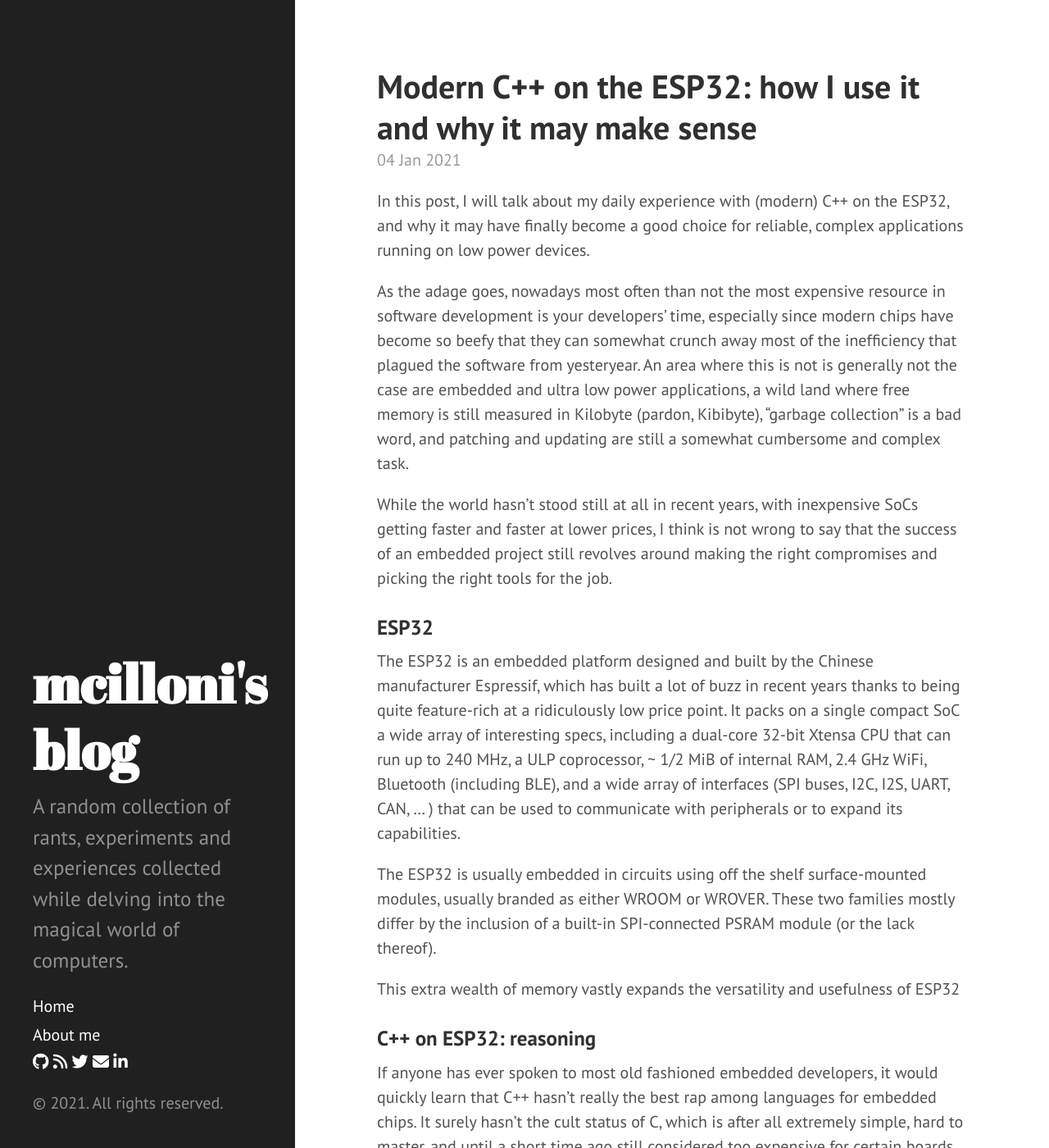
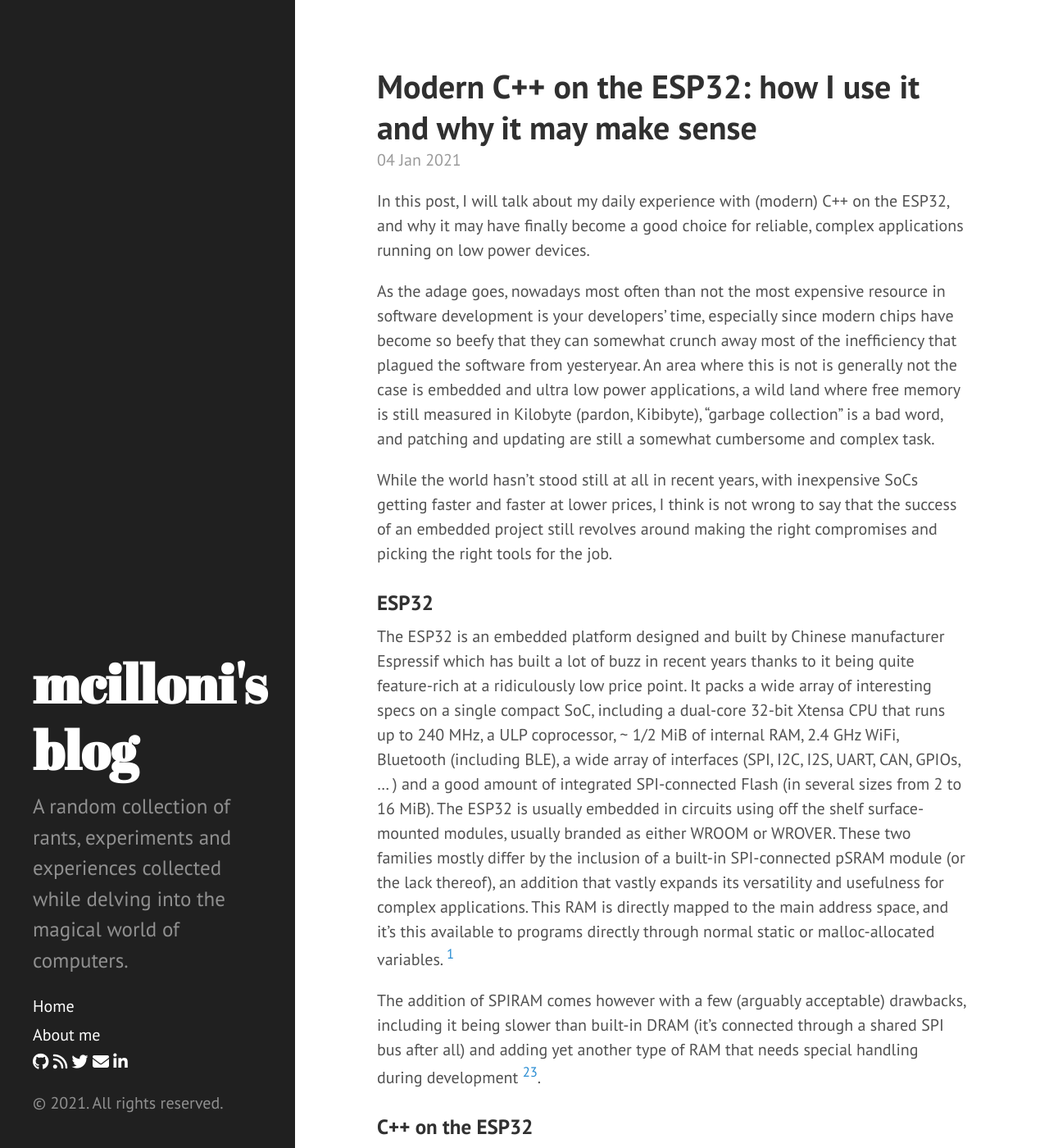
Before and after one commit to mcilloni/mcilloni.github.io, a Jekyll site: the page built from _posts/2021-01-04-CXX-on-ESP32.md, in a window 1280 px wide and 1400 px high. Shown: the whole window at 82% size. Built offline with Jekyll 4.4.1, drawn with Linux system fonts in a browser that asks for light colours; nearby versions of some CDN libraries; comment, search, counter and statistics services are not loaded; some of the changed text lies outside the part shown.

Commit message:
post: more work

```diff
--- a/_posts/2021-01-04-CXX-on-ESP32.md
+++ b/_posts/2021-01-04-CXX-on-ESP32.md
@@ -5,20 +5,18 @@ title: "Modern C++ on the ESP32: how I use it and why it may make sense"
 
 In this post, I will talk about my daily experience with (modern) C++ on the ESP32, and why it may have finally become a good choice for reliable, complex applications running on low power devices.
 
-As the adage goes, nowadays most often than not the most expensive resource in software development is your developers' time, especially since modern chips have become so beefy that they can somewhat crunch away most of the inefficiency that plagued the software from yesteryear. An area where this is not is generally not the case are embedded and ultra low power applications, a wild land where free memory is still measured in Kilobyte (pardon, Kibibyte), "garbage collection" is a bad word, and patching and updating are still a somewhat cumbersome and complex task.
+As the adage goes, nowadays most often than not the most expensive resource in software development is your developers' time, especially since modern chips have become so beefy that they can somewhat crunch away most of the inefficiency that plagued the software from yesteryear. An area where this is not is generally not the case is embedded and ultra low power applications, a wild land where free memory is still measured in Kilobyte (pardon, Kibibyte), "garbage collection" is a bad word, and patching and updating are still a somewhat cumbersome and complex task.
 
 While the world hasn't stood still at all in recent years, with inexpensive SoCs getting faster and faster at lower prices, I think is not wrong to say that the success of an embedded project still revolves around making the right compromises and picking the right tools for the job.
 
 ### ESP32
 
-The ESP32 is an embedded platform designed and built by the Chinese manufacturer Espressif, which has built a lot of buzz in recent years thanks to being quite feature-rich at a ridiculously low price point. It packs on a single compact SoC a wide array of interesting specs, including a dual-core 32-bit Xtensa CPU that can run up to 240 MHz, a ULP coprocessor, ~ 1/2 MiB of internal RAM, 2.4 GHz WiFi, Bluetooth (including BLE), and a wide array of interfaces (SPI buses, I2C, I2S, UART, CAN, ... ) that can be used to communicate with peripherals or to expand its capabilities.
+The ESP32 is an embedded platform designed and built by Chinese manufacturer Espressif which has built a lot of buzz in recent years thanks to it being quite feature-rich at a ridiculously low price point. It packs a wide array of interesting specs on a single compact SoC, including a dual-core 32-bit Xtensa CPU that runs up to 240 MHz, a ULP coprocessor, ~ 1/2 MiB of internal RAM, 2.4 GHz WiFi, Bluetooth (including BLE), a wide array of interfaces (SPI, I2C, I2S, UART, CAN, GPIOs, ... ) and a good amount of integrated SPI-connected Flash (in several sizes from 2 to 16 MiB).
+The ESP32 is usually embedded in circuits using off the shelf surface-mounted modules, usually branded as either WROOM or WROVER. These two families mostly differ by the inclusion of a built-in SPI-connected pSRAM module (or the lack thereof), an addition that vastly expands its versatility and usefulness for complex applications. This RAM is directly mapped to the main address space, and it's this available to programs directly through normal static or malloc-allocated variables. [^1]
 
-The ESP32 is usually embedded in circuits using off the shelf surface-mounted modules, usually branded as either WROOM or WROVER. These two families mostly differ by the inclusion of a built-in SPI-connected PSRAM module (or the lack thereof).
+The addition of SPIRAM comes however with a few (arguably acceptable) drawbacks, including it being slower than built-in DRAM (it's connected through a shared SPI bus after all) and adding yet another type of RAM that needs special handling during development [^2][^3].
 
-This extra wealth of memory vastly expands the versatility and usefulness of ESP32
-
-
-### C++ on ESP32: reasoning
+### C++ on the ESP32
 
 If anyone has ever spoken to most old fashioned embedded developers, it would quickly learn that C++ hasn't really the best rap among languages for embedded chips.
 It surely hasn't the cult status of C, which is after all extremely simple, hard to master, and until a short time ago still considered too expensive for certain boards where only Assembly would do. And surely it hasn't the hip factor of younger, arguably less crufty languages like Zig or Rust (the latter of which I really like), whose guarantees of safety and stability sound extremely promising when you don't have a "real" OS to fall back on you up when you screw up.
@@ -41,3 +39,7 @@ Revisions after C++11 have introduced many significant innovations that dramatic
 
 
 ### In conclusion
+
+[^1]: This is only true for the first 4 MiBs of SPIRAM. In order to access more than that amount, some good old bank-switching magic is required.
+[^2]: Most people (and programming languages) are accustomed to a memory model where all RAM is directly addressable, and every chunk is somewhat equal to another. This is often not the case in embedded applications: for instance, the ESP32's builtin memory is segmented in several areas, each one with different capabilities (8-bit addressable,32-bit addressable IRAM, static RTC memory, DMA-capable, etc), and the integrated MMU is too rudimental to help. This obviously increases the complexity of managing memory allocations, due to different peripherals and functionalities requiring different kinds of RAM.
+[^3]: SPIRAM is also somewhat buggy in older chip revisions; this problem has somewhat mitigated by newer hardware and toolchain workarounds, but it's still a severe PITA when targetting older boards.
```
